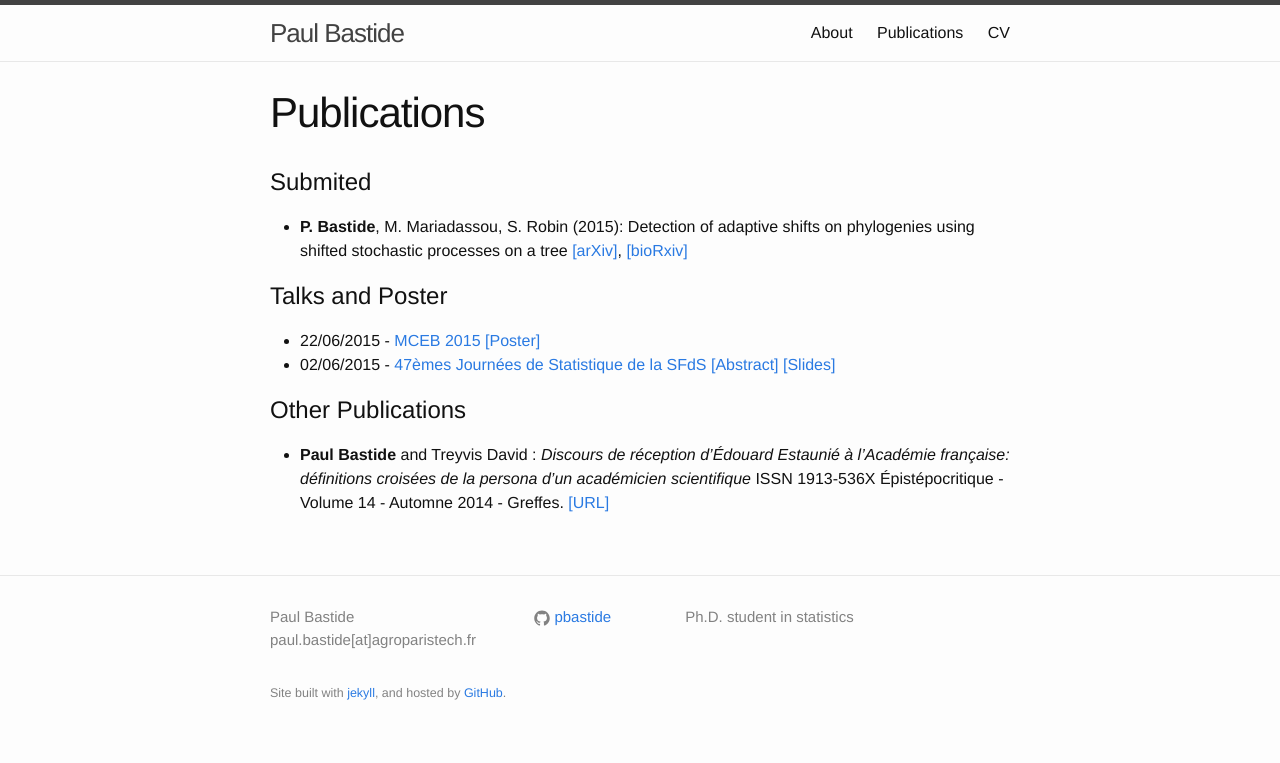
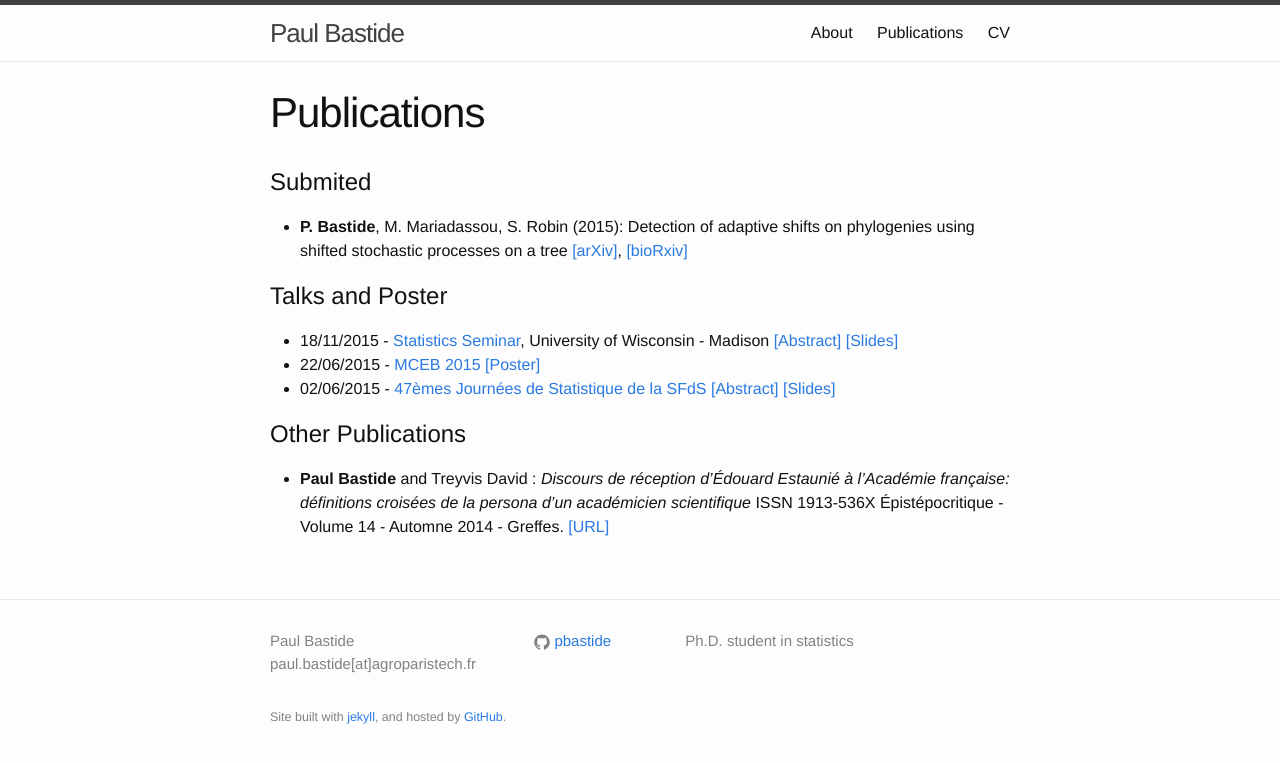
Before and after one commit to pbastide/pbastide.github.io, a Jekyll site: the page built from publi.md, in a window 1280 px wide. Shown: the top 763 px of the page. Built offline with Jekyll 4.4.1, drawn with Linux system fonts in a browser that asks for light colours; Markdown is read by kramdown in place of the engine named in the settings.

Commit message:
UW Statistics

```diff
--- a/publi.md
+++ b/publi.md
@@ -10,6 +10,7 @@ weight: 3
 
 # Talks and Poster
 
+- 18/11/2015 - [Statistics Seminar](http://www.stat.wisc.edu/seminars-archive/2015-11), University of Wisconsin - Madison [[Abstract]]({{site.baseurl}}/docs/20151118_UWStatistics_Abstract.pdf) [[Slides]]({{site.baseurl}}/docs/20151118_UWstatistics.pdf)
 - 22/06/2015 - [MCEB 2015](http://www.lirmm.fr/mceb2015/index.php) [[Poster]]({{site.baseurl}}/docs/20150622_poster_MCEB.pdf)
 - 02/06/2015 - [47èmes Journées de Statistique de la SFdS](http://jds2015.sfds.asso.fr/) [[Abstract]]({{site.baseurl}}/docs/SFdS_2015_v2.pdf) [[Slides]]({{site.baseurl}}/docs/20150602_JdS.pdf)
 
```
Also changed, not shown: 2 other files.
